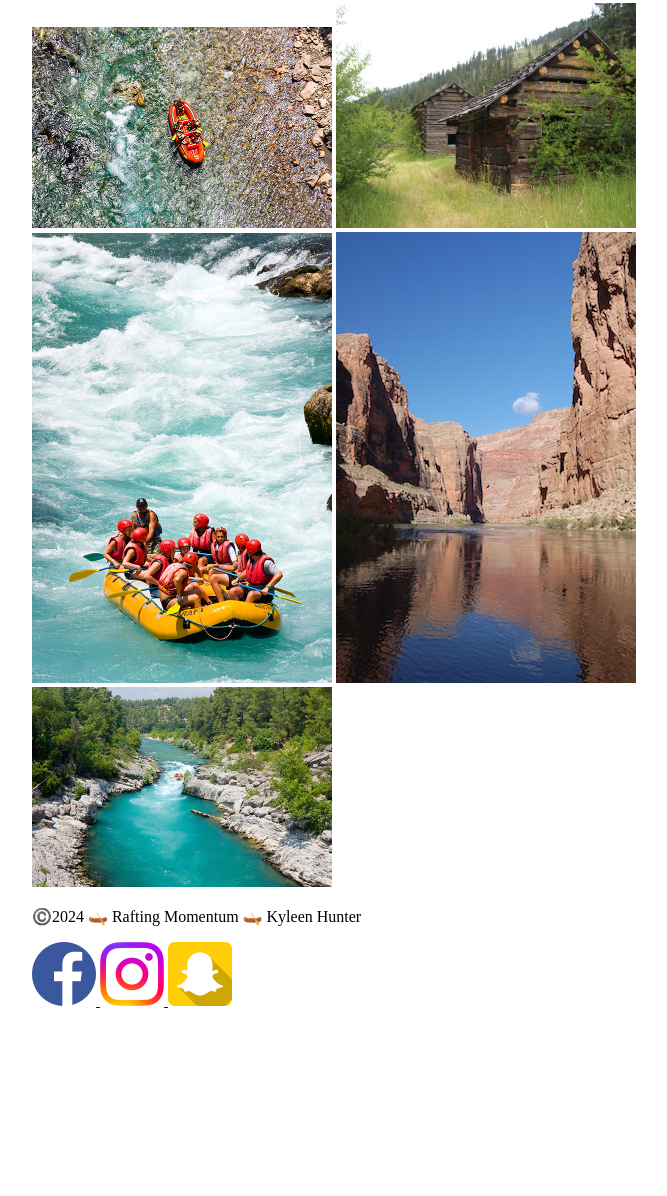
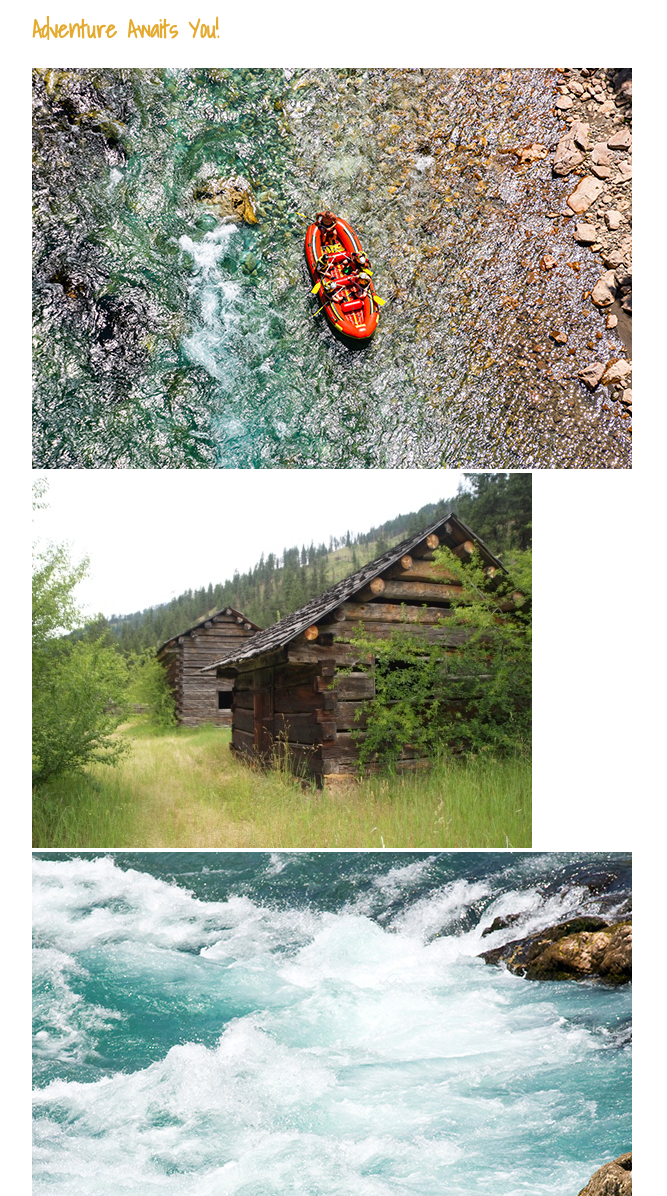
Before and after one commit to KyleenH/wdd130, a plain HTML site: page wwr/about.html in a window 1280 px wide. Shown: the part 1604-2800 px from the top of the page, without its empty margins (16-683 px from the left). Before the commit the page ends 2662 px from the top, so only its background shows below. Drawn offline with Linux system fonts and the light colour scheme.

Commit message:
please work

```diff
--- a/wwr/about.html
+++ b/wwr/about.html
@@ -11,7 +11,7 @@
     </head>
     <body>
         <header>
-            <img src="images/rafting-logo.jpg" width= 200px alt="Rafting website logo">
+            <img src="images/rafting-logo.jpg" alt="Rafting website logo">
             <nav>
                 <a href="index.html">Home</a>
                 <a href="about.html">About Us</a>
@@ -25,7 +25,7 @@
                 <img src="images/heroimage.jpg" alt="A view of a group rafting in The Dalles">
                 <h1>Rafting Momentum</h1>
                 <article>
-                    <img src="images/teamphoto.jpg" width= 100px height= auto alt="Group photo of our employees at Rafting Momentum">
+                    <img src="images/teamphoto.jpg" alt="Group photo of our employees at Rafting Momentum">
                     <p>Are you a H2hOe for H2O?</p>
                 </article>
             </div>
@@ -35,11 +35,11 @@
             </section>
             <section>
                 <h2>Adventure Awaits You!</h2>
-                <img src="images/raftoverview.jpg" width= 300px height= auto alt="An overview of a raft in the water">
-                <img src="images/cabins.jpg" width=300px height= auto alt="A look at our cabins also for sale">
-                <img src="images/mildwaters.jpg" width=300px height= auto alt="A group flowing towards mild rapids">
-                <img src="images/canyon.jpg" width=300px height= auto alt="A beautiful view of some of our canyons">
-                <img src="images/panoutview.jpg" width=300px height= auto alt="A pan out view of one of our trials">
+                <img src="images/raftoverview.jpg" alt="An overview of a raft in the water">
+                <img src="images/cabins.jpg" alt="A look at our cabins also for sale">
+                <img src="images/mildwaters.jpg" alt="A group flowing towards mild rapids">
+                <img src="images/canyon.jpg" alt="A beautiful view of some of our canyons">
+                <img src="images/panoutview.jpg" alt="A pan out view of one of our trials">
             </section>
 
         </main>
```
